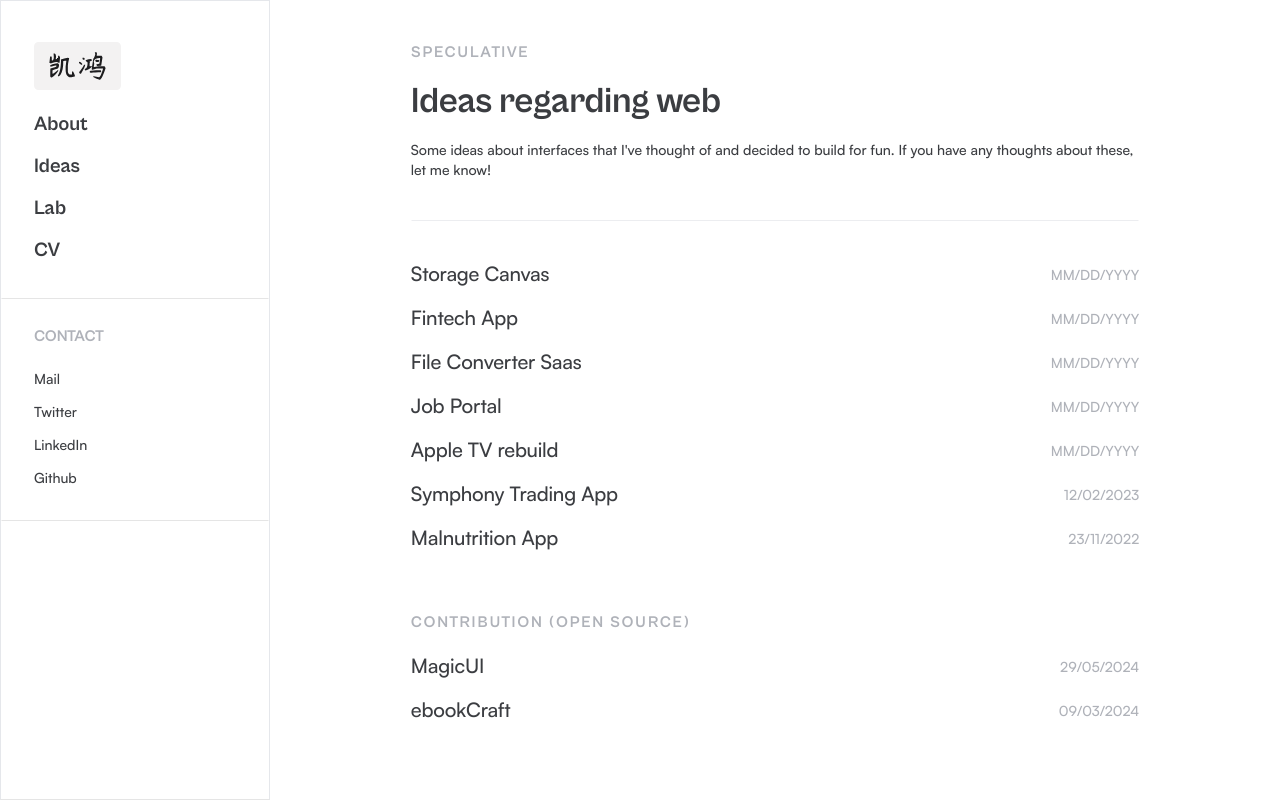
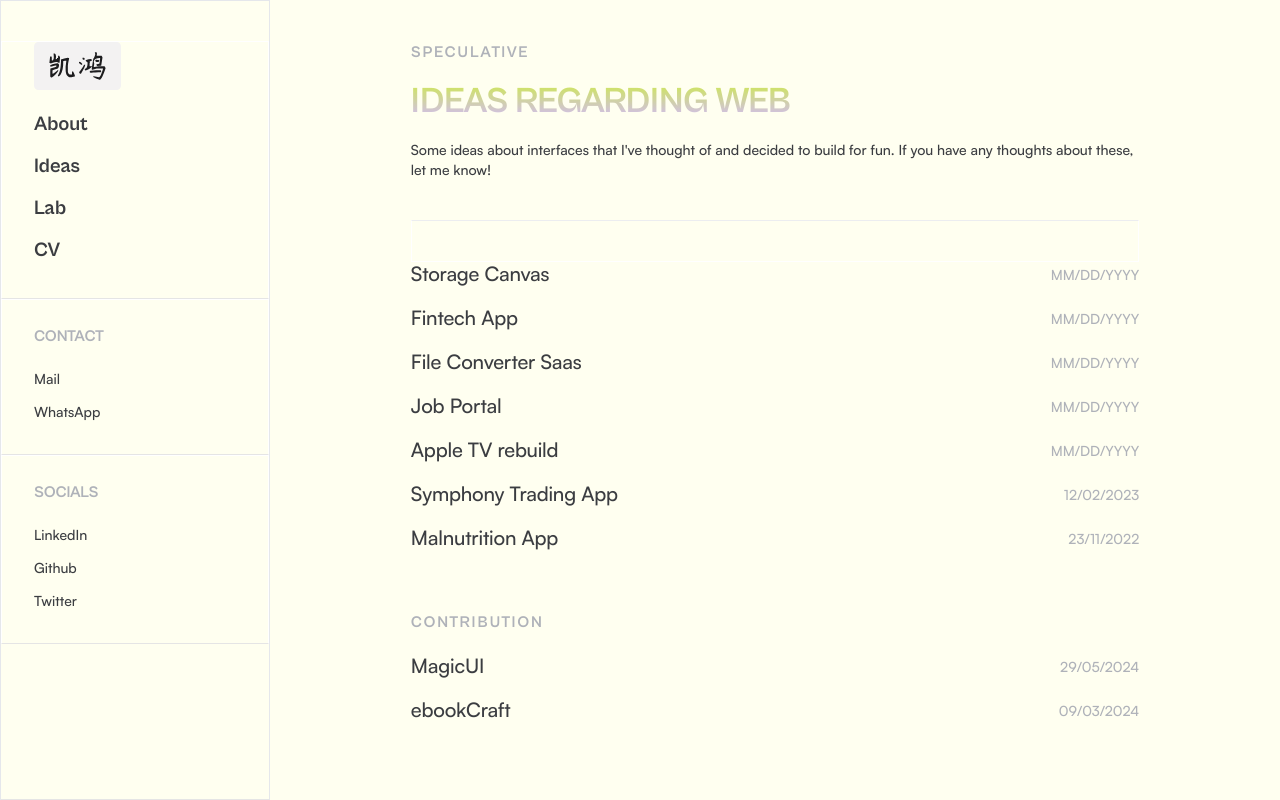
Before and after one commit to pilladipesh33/portfolio-2024, a Next.js app: page /ideas in a window 1280 px wide. Built offline with nearby package versions, Linux system fonts and the light colour scheme.

Commit message:
gradient changes done

```diff
--- a/app/_home/page.tsx
+++ b/app/_home/page.tsx
@@ -8,7 +8,7 @@ const HomePage = () => {
       <main className={`mx-6 md:mx-16 `}>
         <section className="mt-20 md:mt-10">
           <h4 className="pt-6 text-xl cursor-default md:pt-0 bg-clip-text text-transparent bg-gradient-to-bl from-[#3B3D41] to-[#A7A7A7] font-title">
-            <span>{Homepage.PEOPLE}</span>, Hello there!
+            <span className="font-bold">{Homepage.PEOPLE}</span>, Hello there!
           </h4>
           <p
             className={`pt-6 text-[22px] tracking-[-.01em] leading-7 md:text-[48px] md:leading-[56px] bg-clip-text custom-gradient-text font-body`}
--- a/app/about/page.tsx
+++ b/app/about/page.tsx
@@ -14,7 +14,7 @@ const About = () => {
           <div className="pt-20">
             <div className="flex justify-between w-full ">
               <h1
-                className={`bg-clip-text text-transparent bg-gradient-to-bl from-[#3B3D41] to-[#A7A7A7] text-[100px] leading-[100px] tracking-[-.04em] font-semibold md:text-[172px]
+                className={`bg-clip-text text-transparent bg-gradient-to-b from-[#ccff00] to-[#d2b9fc] text-[100px] leading-[100px] tracking-[-.04em] font-semibold md:text-[172px]
               md:tracking-tighter md:leading-[140px] font-title`}
               >
                 Pilla
@@ -24,7 +24,7 @@ const About = () => {
               </p>
             </div>
             <h1
-              className={`bg-clip-text text-transparent bg-gradient-to-bl from-[#3B3D41] to-[#A7A7A7] text-[100px] leading-[100px] tracking-[-.04em] font-semibold md:text-[172px]
+              className={`bg-clip-text text-transparent bg-gradient-to-b from-[#ccff00] to-[#d2b9fc] text-[100px] leading-[100px] tracking-[-.04em] font-semibold md:text-[172px]
               md:tracking-tighter md:leading-[200px] font-title`}
             >
               Dipesh
@@ -34,7 +34,7 @@ const About = () => {
 
         <div className="pt-5">
           <div className="flex justify-between w-full ">
-            <h1 className="bg-clip-text text-transparent bg-gradient-to-bl from-[#3B3D41] to-[#A7A7A7] text-[60px] leading-[100px] tracking-[-.03em] font-hindi">
+            <h1 className="bg-clip-text text-transparent bg-gradient-to-bl from-[#ccff00] to-[#d2b9fc] text-[60px] leading-[100px] tracking-[-.03em] font-hindi">
               {AboutList.NAME}
             </h1>
             <p className="text-[#a1a1a1] text-sm tracking=[1.86px] leading-[1.2em]">
--- a/app/globals.css
+++ b/app/globals.css
@@ -6,7 +6,7 @@
   background: linear-gradient(
     to bottom left,
     #3b3d41 0%,
-    #3b3d41 70%,
+    #3b3d41 60%,
     #a7a7a7 100%
   );
   -webkit-background-clip: text;
@@ -33,7 +33,7 @@
 .box {
   position: relative;
   flex: 1;
-  background: #3b3d41;
+  background: #a7a7a7;
   margin: -0.25px;
 }
 
--- a/app/ideas/page.tsx
+++ b/app/ideas/page.tsx
@@ -9,7 +9,7 @@ const Ideas = () => {
       <h1 className="pt-10 text-xs tracking-[1.86px] text-[#afb2b9] md:text-[16px] font-title subpixel-antialiased">
         SPECULATIVE
       </h1>
-      <h1 className="text-3xl tracking-[-.01em] text-[#3b3d41] pt-5 leading-9 font-normal font-title md:font-medium md:text-4xl">
+      <h1 className="text-3xl tracking-[-.01em] pt-5 leading-9 font-normal font-title md:font-medium md:text-4xl uppercase bg-clip-text text-transparent bg-gradient-to-b from-[#ccff00] to-[#d2b9fc]">
         Ideas regarding web
       </h1>
       <p className="text-md leading-5 pt-5 text-[#3b3d41] tracking-normal font-body pb-10">
@@ -31,11 +31,12 @@ const Ideas = () => {
         })}
       </section>
       <section>
-        <h4 className="pt-10 pb-5 uppercase text-xs tracking-[1.86px] text-[#afb2b9] font-title md:text-[16px]">
-          contribution (open source)
+        <h4 className="uppercase pt-10 pb-5 text-xs tracking-[1.86px] text-[#afb2b9] font-title md:text-[16px]">
+          contribution
         </h4>
-        {contributionList.map((items) => (
+        {contributionList.map((items, index) => (
           <ListShowcase
+            key={index}
             title={items.title}
             link={items.link}
             date={items.date}
--- a/app/layout.tsx
+++ b/app/layout.tsx
@@ -20,7 +20,7 @@ export default function RootLayout({
       lang="en"
       className={`${hindi.variable} ${satoshi.variable} ${cabinetBold.variable} ${cabinetExtraBold.variable}`}
     >
-      <body className="">
+      <body className="bg-[#fffff0]">
         <SmoothScrolling>
           <Navbar />
           <Sidebar />
--- a/components/sidebar.tsx
+++ b/components/sidebar.tsx
@@ -52,12 +52,19 @@ export const Sidebar = () => {
                 Mail
               </Link>
               <Link
-                href={"https://twitter.com/dip3sh_"}
+                href={"https://wa.me/7993097870"}
                 target="_blank"
                 className={`font-body hover:text-[#787276] w-1/2`}
               >
-                Twitter
+                WhatsApp
               </Link>
+            </ul>
+          </div>
+          <div className="pt-6 pb-8 border border-b-neutral-200 border-white px-8">
+            <h4 className="text-[#afb2b9] uppercase text-[16px] font-title">
+              socials
+            </h4>
+            <ul className="flex flex-col gap-3 pt-5 text-md text-[#3b3d41]">
               <Link
                 href={"https://www.linkedin.com/in/pilladipesh/"}
                 target="_blank"
@@ -72,6 +79,13 @@ export const Sidebar = () => {
               >
                 Github
               </Link>
+              <Link
+                href={"https://x.com/dip3sh_"}
+                target="_blank"
+                className={`font-body hover:text-[#787276] w-1/2`}
+              >
+                Twitter
+              </Link>
             </ul>
           </div>
         </div>
```
